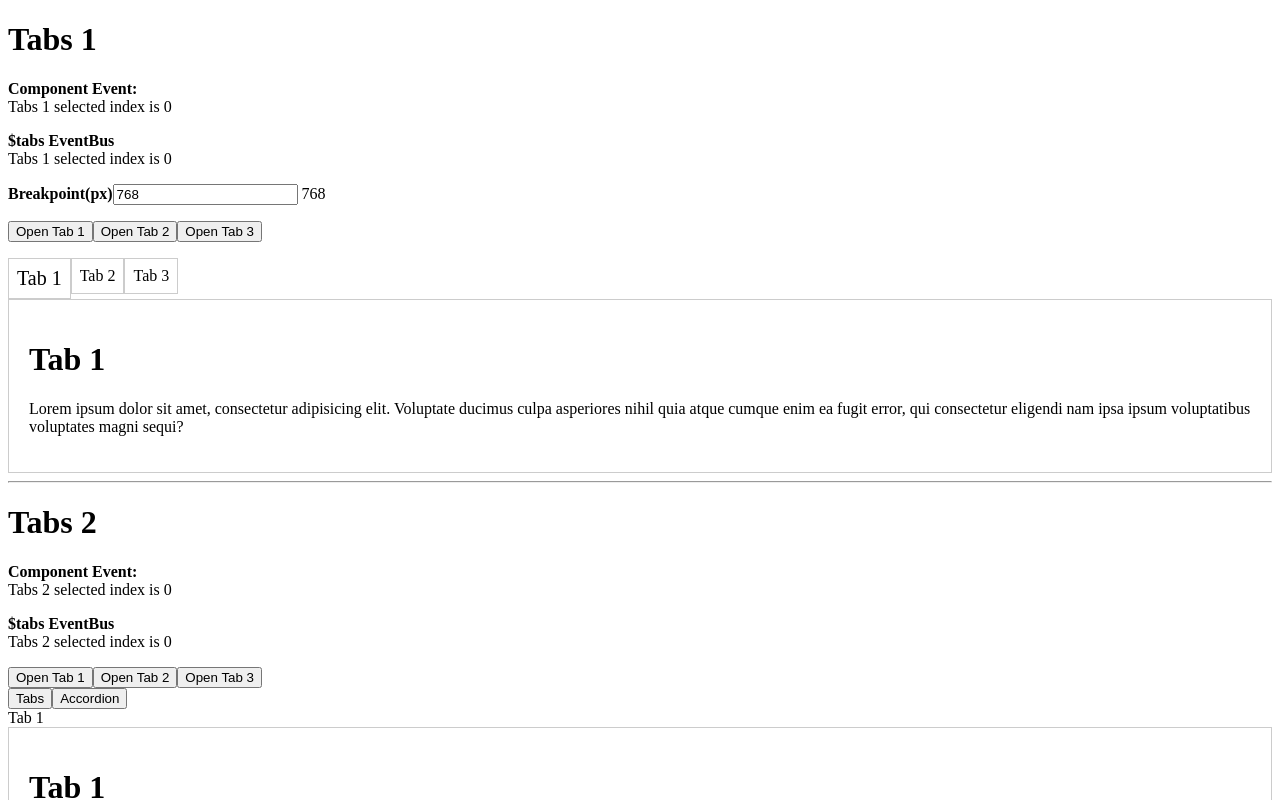
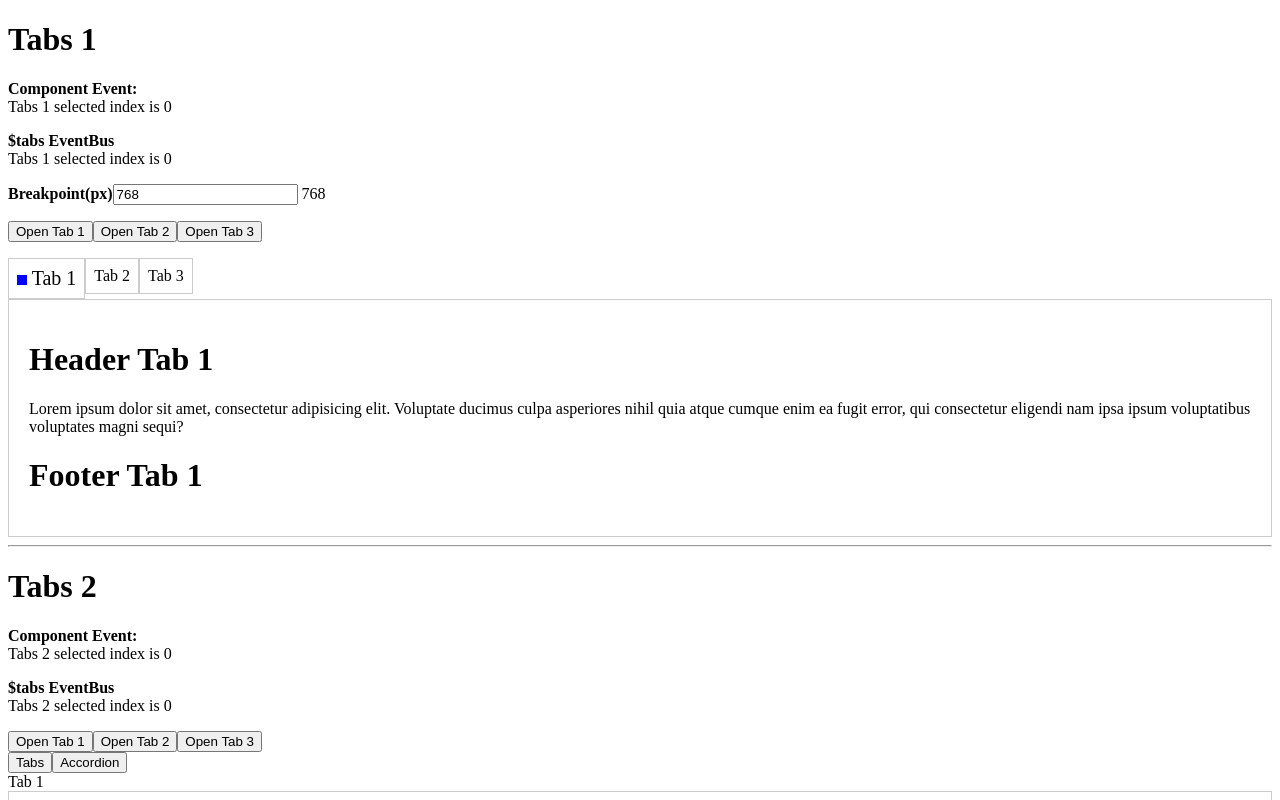
Before and after one commit to ryanknights/Vue-Responsive-Tabs, a Vue app: page / in a window 1280 px wide. Shown: the top 800 px of the page. Built offline with nearby package versions, Linux system fonts and the light colour scheme.

Commit message:
Added icon option to tabs

```diff
--- a/src/App.vue
+++ b/src/App.vue
@@ -18,9 +18,10 @@
     <button @click="switchTab('tabs1', 1)">Open Tab 2</button>
     <button @click="switchTab('tabs1', 2)">Open Tab 3</button>
     <tabs name="tabs1" @beforeChange="componentBeforeChange" @afterChange="componentAfterChange" @typeChange="componentTypeChange" :breakpoint=breakpoint>
-      <tab name="Tab 1" :selected="true">
-        <h1>Tab 1</h1>
+      <tab name="Tab 1" :selected="true" icon="something">
+        <h1 slot="header">Header Tab 1</h1>
         <p>Lorem ipsum dolor sit amet, consectetur adipisicing elit. Voluptate ducimus culpa asperiores nihil quia atque cumque enim ea fugit error, qui consectetur eligendi nam ipsa ipsum voluptatibus voluptates magni sequi?</p>
+        <h1 slot="footer">Footer Tab 1</h1>
       </tab>
       <tab name="Tab 2">
         <h1>Tab 2</h1>
--- a/src/plugin/Tab.vue
+++ b/src/plugin/Tab.vue
@@ -4,10 +4,13 @@
   		class="tabs__tab__accordion-title"
       @click="selectAccordion($event)"
   	>
+      <span :class="['tabs__navigation__icon', `tabs__navigation__icon--${icon}`]" v-show="icon"></span>
   		{{ name }}
   	</a>
   	<div class="tabs__tab__content" v-show="isActive">
+      <slot name="header" />
   		<slot />
+      <slot name="footer" />
   	</div>
   </div>
 </template>
@@ -18,7 +21,8 @@ export default {
   name: 'tab',
   props: {
   	name: { required: true },
-  	selected: { default: false }
+  	selected: { default: false },
+    icon: { default: false }
   },
   data () {
   	return {
--- a/src/plugin/Tabs.vue
+++ b/src/plugin/Tabs.vue
@@ -3,7 +3,10 @@
 		<nav class="tabs__navigation">
 			<ul class="tabs__navigation__list">
 				<li v-for="(tab, index) in tabs" :class="{'is-active': tab.isActive}" :index="index">
-					<a @click="onSelect(index, $event)">{{ tab.name }}</a>
+					<a @click="onSelect(index, $event)">
+						<span :class="['tabs__navigation__icon', `tabs__navigation__icon--${tab.icon}`]" v-show="tab.icon"></span>
+						{{ tab.name }}
+					</a>
 				</li>
 			</ul>
 		</nav>
@@ -211,6 +214,13 @@ export default {
 		}
 	}
 
+	.tabs__navigation__icon {
+		width : 10px;
+		height : 10px;
+		display : inline-block;
+		background : blue;
+	}
+
 	.tabs__content {
 		clear : both;
 	}
```
